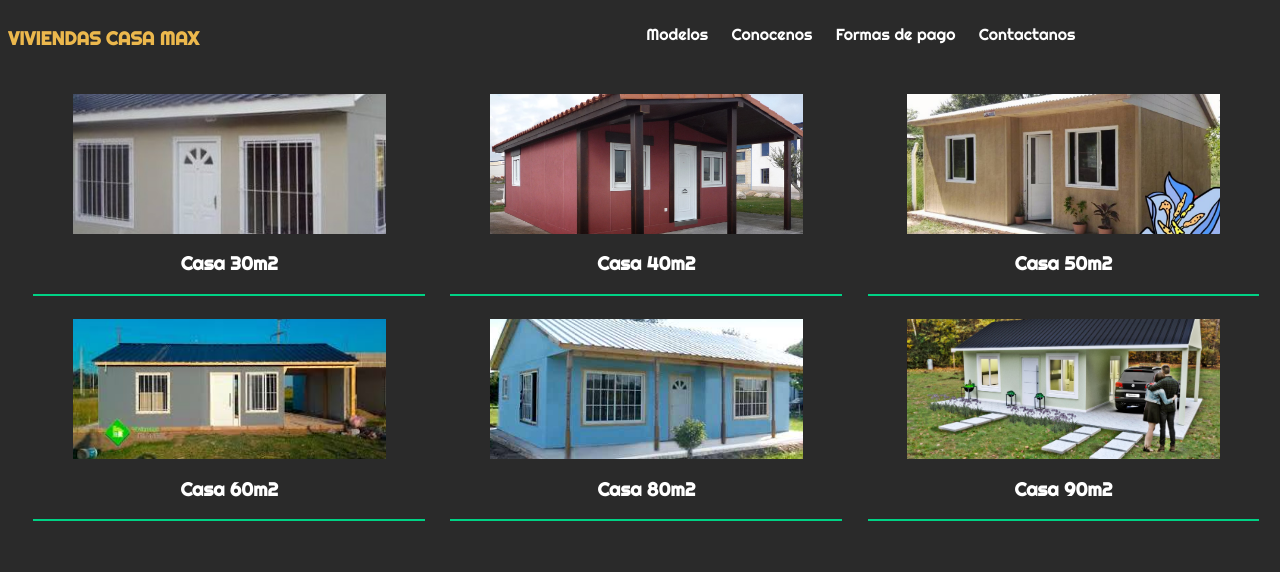
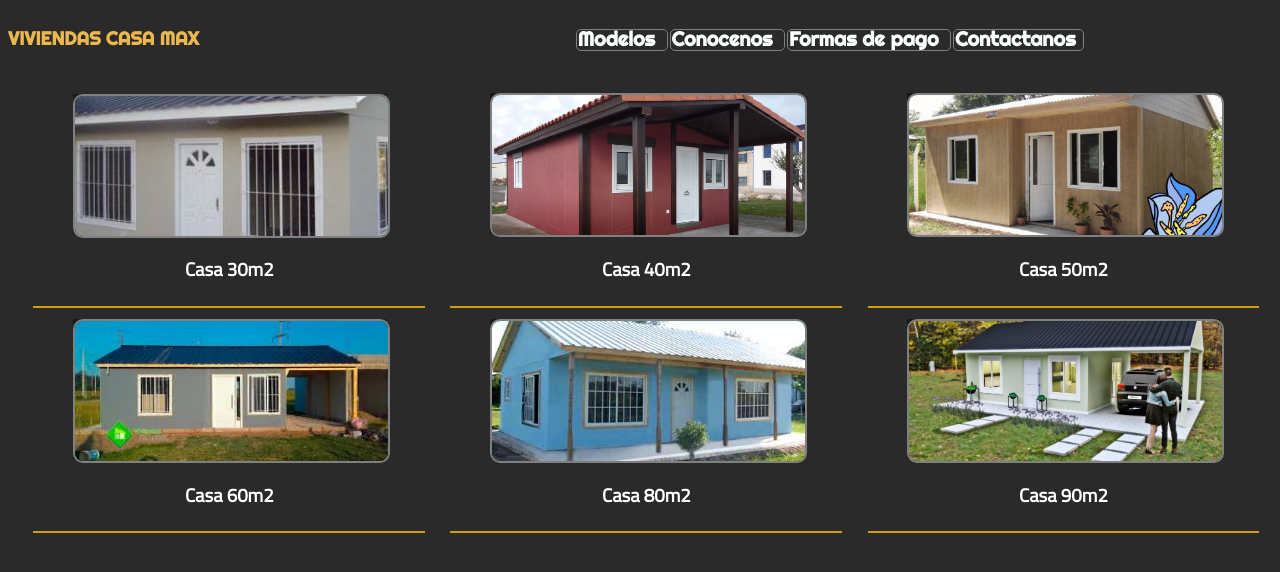
Before and after one commit to mariaisamartinez/repositorio-maria, a plain HTML site: page Index.html in a window 1280 px wide. Drawn offline with Linux system fonts and the light colour scheme.

Commit message:
Cambio de estilo 1

```diff
--- a/Index.html
+++ b/Index.html
@@ -4,26 +4,28 @@
 	<title>Home</title>
 	<link rel="stylesheet" type="text/css" href="css/estiloProyecto.css">
 	<link href="https://fonts.googleapis.com/css?family=Righteous&display=swap" rel="stylesheet">
+	<link href="https://fonts.googleapis.com/css?family=Cairo&display=swap" rel="stylesheet">
 </head>
 <body>
 	<nav class="nav">
 		<h3>VIVIENDAS CASA MAX</h3>
 		<ul>
 			<li>
-				Modelos
+				<a href="#">Modelos</a>
 			</li>
 			<li>
-				Conocenos
+				<a href="#">Conocenos</a>
 			</li>
 			<li>
-				Formas de pago
+				<a href="#">Formas de pago</a>
 			</li>
 			<li>
-				Contactanos
+				<a href="#">Contactanos</a>
 			</li>
 		</ul>
 	</nav>
 	<section>
+
 		<article>
 			<div class="articulo">
 				<div class="ilustrativo">
--- a/css/estiloProyecto.css
+++ b/css/estiloProyecto.css
@@ -2,9 +2,7 @@ body{
 	background-color: #2A2A2A;
 
 }
-nav{
-	overflow: hidden;
-}
+
 .nav{
 	background-color: rgba(0,0,0,0);
 
@@ -14,18 +12,48 @@ nav{
 	color: #ECB84D;
 	font-family: 'Righteous', cursive;
 	display: inline!important;
+
 }
-.nav li{
+li{
 	display: inline;
 	color: white;
+
 	font-family: 'Righteous', cursive;
-	margin-left: 1%;
-	margin-right: 2%;
+	margin-left: 1px;
+	margin-right: 1px;
+	border: 1px solid grey;
+	height: 50px;
+	border-radius: 5px;
+
+	text-align: center;
+
+}
+li a{
+	text-decoration: none;
+	margin-bottom: 2px;
+	color: #FCFFFF;
+	text-decoration: none;
+	text-align: center;
+	line-height: 25px;
+	font-weight: bold;
+	font-size: 20px;
+	margin: 0px 1% 0px 1px;
+}
+
+ul :hover {
+	background-color: #F4E3C5;
+	color: #000000;
+
 }
 .nav ul{
-	width: 50%;
+	width: 55%;
+	height: 30px;
 	float: right;
 	display: inline;
+	padding: 2px ;
+	margin-bottom: 10px;
+}
+h3 {font-family: 'Cairo', sans-serif;
 }
 .articulo{
 	margin-top: 2%;
@@ -45,11 +73,13 @@ img{
 	width: 100%;
 	height: 100%;
 	object-fit: cover;
+	border-radius: 10px;
+	border: 2px solid grey;
 }
 .descripcion{
 	text-align: center;
 	font-family: 'Righteous', cursive;
 	color: white;
-	border: 2px solid #00d285;
+	border: 2px solid #D29E00;
 	border-width: 0px 0px 2px 0px;
 }
```
Also changed, not shown: 3 other files.
